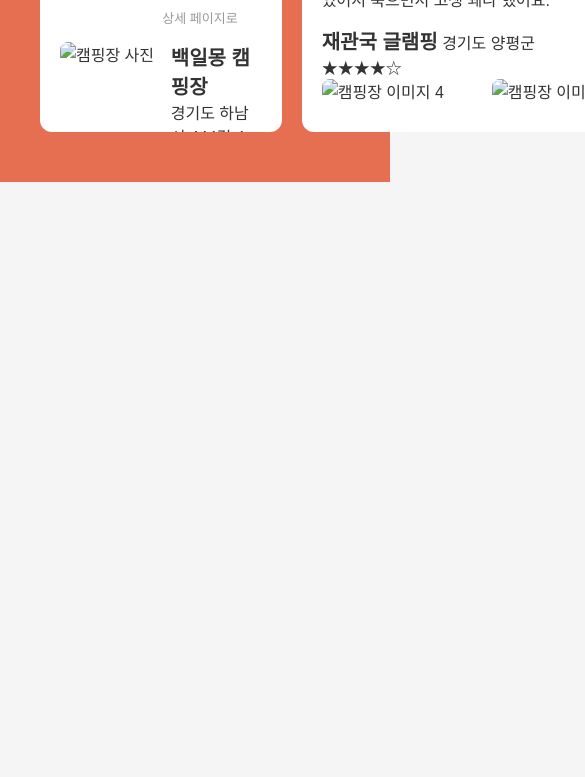
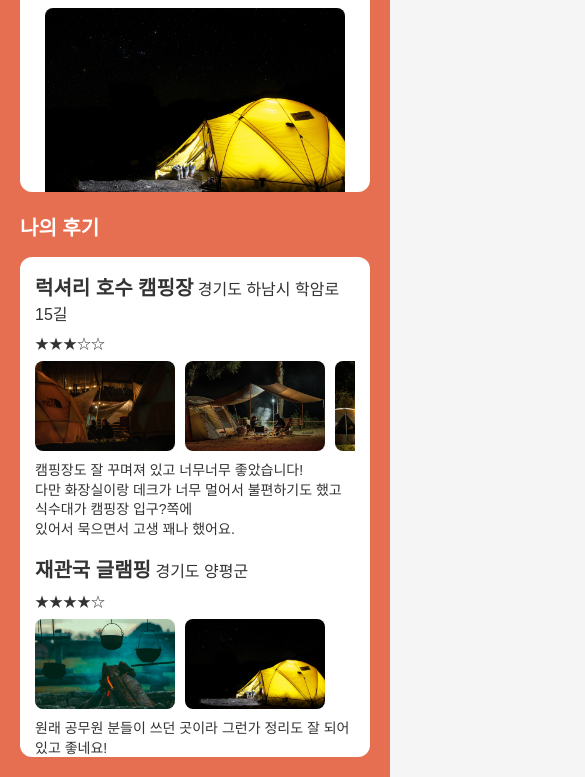
Before and after one commit to CampingIsGood/CampingIsGood, a plain HTML site: page mypage.html in a window 390 px wide. Shown: the part 623-1400 px from the top of the page, 585 px wide, since content can reach past the window. Before the commit the page ends 844 px from the top, so only its background shows below. Drawn offline with Linux system fonts and the light colour scheme.

Commit message:
미.쿼 추가 및 이미지 경로 수정

```diff
--- a/mypage.html
+++ b/mypage.html
@@ -20,7 +20,7 @@
     header {
       position: relative;
       height: 250px;
-      background-image: url('3.jpg');
+      background-image: url('images/3.jpg');
       background-size: cover;
       background-position: center;
     }
@@ -134,6 +134,75 @@
   color: #333;
 }
 
+@media (max-width: 768px) {
+  .content {
+    flex-direction: column;
+    padding: 20px;
+  }
+
+  .left, .right {
+    width: 100%;
+    margin: 0;
+  }
+
+  .section-title {
+    font-size: 20px;
+    margin-bottom: 16px;
+  }
+
+  .box {
+    height: auto;
+    max-height: 500px;
+    padding: 15px;
+  }
+
+  .camping-item {
+    flex-direction: column;
+    align-items: center;
+    text-align: center;
+  }
+
+  .camping-item img {
+    width: 100%;
+    max-width:300px;
+    height: auto;
+    margin-right: 0;
+    margin-bottom: 10px;
+  }
+
+  .review-images {
+    flex-wrap: nowrap;
+    overflow-x: auto;
+  }
+
+  .review-images img {
+    width: 140px;
+    height: 90px;
+  }
+
+  .header-content h1 {
+    font-size: 28px;
+  }
+
+  .header-content p {
+    font-size: 14px;
+  }
+
+  .review-rating {
+    font-size: 14px;
+    margin: 8px 0;
+  }
+
+  .review-texts p {
+    font-size: 14px;
+    line-height: 1.4;
+  }
+
+  .detail-link {
+    font-size: 12px;
+  }
+}
+
   </style>
 </head>
 <body>
@@ -149,7 +218,7 @@
       <div class="section-title">내가 찜한 캠핑장</div>
       <div class="box">
         <div class="camping-item">
-          <img src="4.jpg" alt="캠핑장 사진" />
+          <img src="images/4.jpg" alt="캠핑장 사진" />
           <div>
             <h3>화산 글램핑</h3>
             <p>경기도 가평구 64길 15</p>
@@ -157,7 +226,7 @@
           </div>
         </div>
         <div class="camping-item">
-          <img src="5.jpg" alt="캠핑장 사진" />
+          <img src="images/5.jpg" alt="캠핑장 사진" />
           <div>
             <h3>별과 바다와 나 캠핑장</h3>
             <p>서울시 성동구 54길 17-2</p>
@@ -165,7 +234,7 @@
           </div>
         </div>
         <div class="camping-item">
-          <img src="6.jpg" alt="캠핑장 사진" />
+          <img src="images/6.jpg" alt="캠핑장 사진" />
           <div>
             <h3>백일몽 캠핑장</h3>
             <p>경기도 하남시 444길 4</p>
@@ -173,7 +242,7 @@
           </div>
         </div>
         <div class="camping-item">
-          <img src="7.jpg" alt="캠핑장 사진" />
+          <img src="images/7.jpg" alt="캠핑장 사진" />
           <div>
             <h3>럭셔리 캠핑장</h3>
             <p>부산 15길 09동 108호</p>
@@ -193,9 +262,9 @@
     </div>
     <div class="review-rating">★★★☆☆</div>
     <div class="review-images">
-      <img src="8.jpg" alt="캠핑장 이미지 1" />
-      <img src="9.jpg" alt="캠핑장 이미지 2" />
-      <img src="10.jpg" alt="캠핑장 이미지 3" />
+      <img src="images/8.jpg" alt="캠핑장 이미지 1" />
+      <img src="images/9.jpg" alt="캠핑장 이미지 2" />
+      <img src="images/10.jpg" alt="캠핑장 이미지 3" />
     </div>
     <div class="review-texts">
       <p>캠핑장도 잘 꾸며져 있고 너무너무 좋았습니다!</p>
@@ -211,8 +280,8 @@
       </div>
       <div class="review-rating">★★★★☆</div>
       <div class="review-images">
-        <img src="4.jpg" alt="캠핑장 이미지 4" />
-        <img src="5.jpg" alt="캠핑장 이미지 5" />
+        <img src="images/4.jpg" alt="캠핑장 이미지 4" />
+        <img src="images/5.jpg" alt="캠핑장 이미지 5" />
       </div>
       <div class="review-texts">
         <p>원래 공무원 분들이 쓰던 곳이라 그런가 정리도 잘 되어 있고 좋네요!</p>
@@ -228,9 +297,9 @@
       </div>
       <div class="review-rating">★☆☆☆☆</div>
       <div class="review-images">
-        <img src="1.jpg" alt="캠핑장 이미지 6" />
-        <img src="2.jpg" alt="캠핑장 이미지 6" />
-        <img src="3.jpg" alt="캠핑장 이미지 6" />
+        <img src="images/1.jpg" alt="캠핑장 이미지 6" />
+        <img src="images/2.jpg" alt="캠핑장 이미지 6" />
+        <img src="images/3.jpg" alt="캠핑장 이미지 6" />
       </div>
       <div class="review-texts">
         <p>다 좋은데 자꾸 귀신??ㅠㅠㅠ이 나온다는 소문이 있네요.</p>
```
